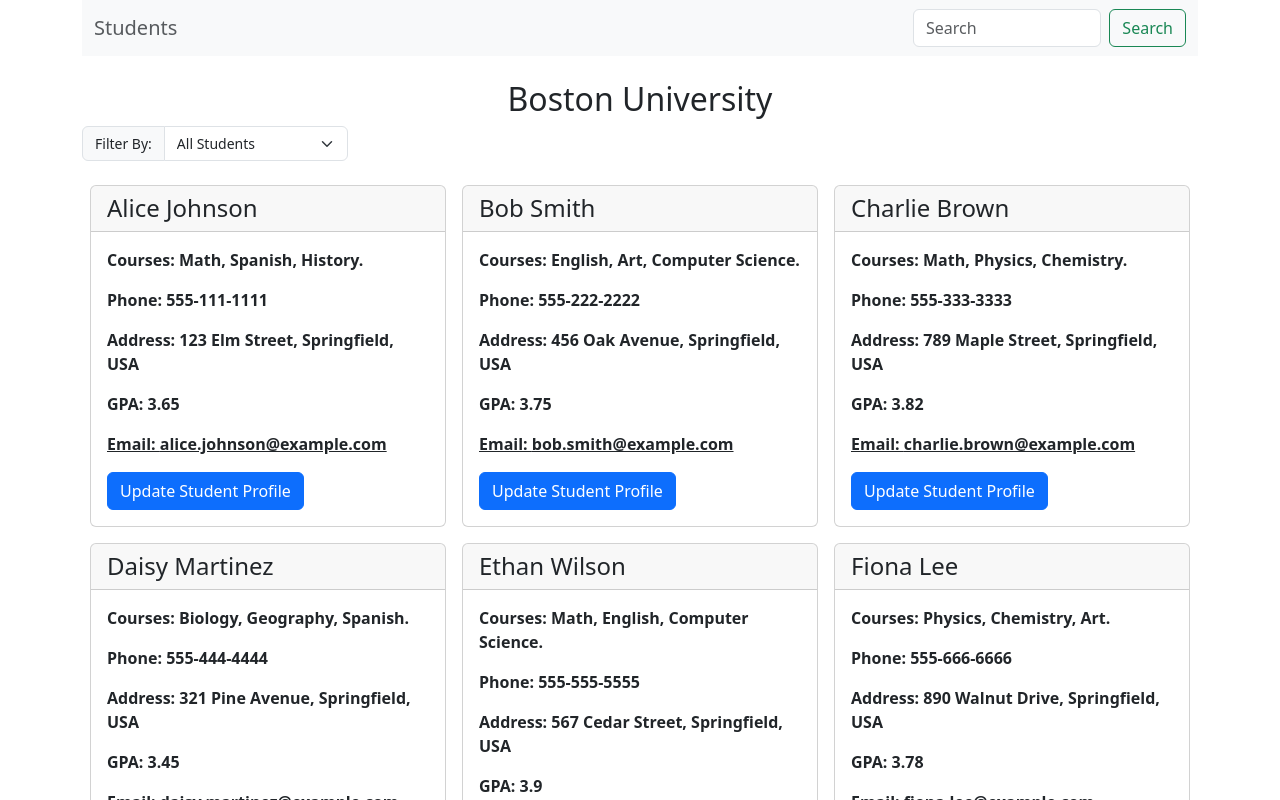
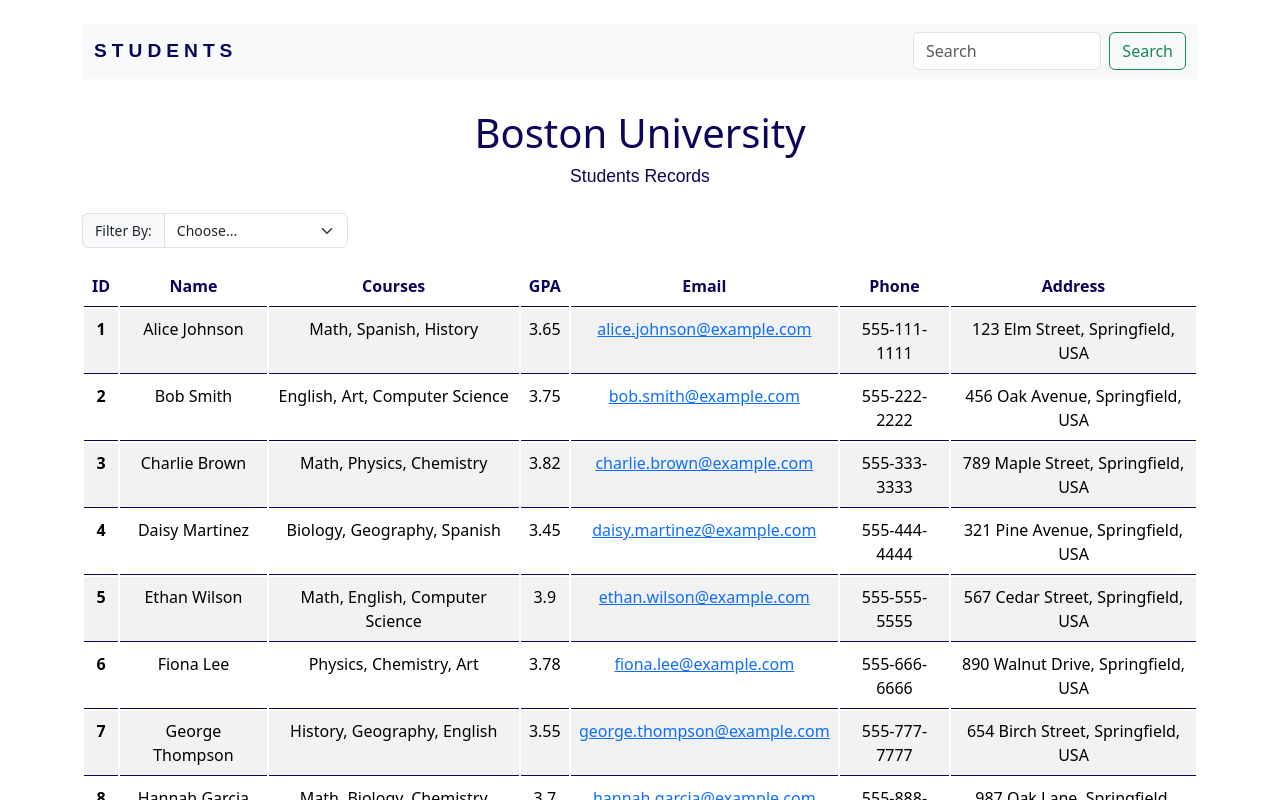
Before and after one commit to pramirez2328/node_programs, a React (Vite) app in the folder students-node-project/: page / in a window 1280 px wide. Shown: the top 800 px of the page. Built offline with nearby package versions, Linux system fonts and the light colour scheme.

Commit message:
split the components

```diff
--- a/students-node-project/src/App.css
+++ b/students-node-project/src/App.css
@@ -1,5 +1,28 @@
 :root {
-  --font-size-sm: 0.875rem;
+  --font-size-filter: 0.875rem;
+  --font-size-card: 0.775rem;
+  --font-color: rgb(11, 4, 90);
+  --font-family: fantasy;
+}
+
+a.title-nav {
+  font-size: 1.2rem;
+  color: var(--font-color);
+  text-transform: uppercase;
+  font-weight: bold;
+  letter-spacing: 5px;
+  font-family: var(--font-family);
+}
+
+.title {
+  font-size: 2.5rem;
+  color: var(--font-color);
+}
+
+.subtitle {
+  font-size: 1.1rem;
+  color: var(--font-color);
+  font-family: var(--font-family);
 }
 
 div.input-group {
@@ -8,5 +31,22 @@
 
 .input-group label,
 .input-group select {
-  font-size: var(--font-size-sm);
+  font-size: var(--font-size-filter);
 }
+
+#table-desktop table {
+  border-collapse: separate;
+  border-color: var(--font-color);
+}
+
+tr th.text-header {
+  color: var(--font-color);
+}
+
+table .table-header {
+  background-color: rgb(166, 242, 249) !important;
+}
+
+.card-body p {
+  font-size: var(--font-size-card);
+}
--- a/students-node-project/src/App.tsx
+++ b/students-node-project/src/App.tsx
@@ -7,7 +7,8 @@
   return (
     <div className='container'>
       <Nav />
-      <h2 className='text-center mt-4'>Boston University</h2>
+      <p className='text-center mt-4 mb-0 title'>Boston University</p>
+      <p className='text-center mb-4 mt-0 subtitle'>Students Records</p>
       <Students students={students} />
     </div>
   );
--- a/students-node-project/src/components/Nav.tsx
+++ b/students-node-project/src/components/Nav.tsx
@@ -1,10 +1,10 @@
 function Nav() {
   return (
-    <div>
+    <div className='mt-4'>
       <nav className='navbar bg-body-tertiary'>
-        <div className='container-fluid'>
-          <a className='navbar-brand text-muted'>Students</a>
-          <form className='d-flex col-8 col-md-5 col-xl-3' role='search'>
+        <div className='container-fluid flex-column flex-sm-row'>
+          <a className='navbar-brand title-nav '>Students</a>
+          <form className='d-flex  col-8 col-md-5 col-xl-3' role='search'>
             <input className='form-control me-2' type='search' placeholder='Search' aria-label='Search' />
             <button className='btn btn-outline-success' type='submit'>
               Search
--- a/students-node-project/src/components/students/Filter.tsx
+++ b/students-node-project/src/components/students/Filter.tsx
@@ -11,11 +11,12 @@
         <label className='input-group-text' htmlFor='inputGroupSelect01'>
           Filter By:
         </label>
-        <select className='form-select' id='inputGroupSelect01' onChange={handleFilter}>
-          <option defaultValue={'All Students'}>All Students</option>
+        <select className='form-select' id='inputGroupSelect01' onChange={handleFilter} value='Choose...'>
+          <option defaultValue={'Choose...'}>Choose...</option>
+          <option value='All Students'>All Students</option>
           <option value='Name'>Name</option>
           <option value='GPA'>GPA</option>
-          <optgroup label='Courses'>
+          <optgroup label='Courses:'>
             {courses.map((course, index) => (
               <option key={index} value={course}>
                 {course}
--- /dev/null
+++ b/students-node-project/src/components/students/ListDesktop.tsx
@@ -0,0 +1,64 @@
+interface Student {
+  id: number;
+  name: string;
+  courses: string[];
+  gpa: number;
+  email: string;
+  phone: string;
+  address: string;
+}
+
+function ListDesktop({ students }: { students: Student[] }) {
+  return (
+    <div id='table-desktop'>
+      <table className='table table-striped'>
+        <thead className='table-header'>
+          <tr className='text-center'>
+            <th className='text-header' scope='col'>
+              ID
+            </th>
+            <th className='text-header' scope='col'>
+              Name
+            </th>
+            <th className='text-header' scope='col'>
+              Courses
+            </th>
+            <th className='text-header' scope='col'>
+              GPA
+            </th>
+            <th className='text-header' scope='col'>
+              Email
+            </th>
+            <th className='text-header' scope='col'>
+              Phone
+            </th>
+            <th className='text-header' scope='col'>
+              Address
+            </th>
+          </tr>
+        </thead>
+        <tbody className='text-center'>
+          {students.map((student: Student) => {
+            return (
+              <tr key={student.id}>
+                <th scope='row'>{student.id}</th>
+                <td>{student.name}</td>
+                <td>
+                  {student.courses[0]}, {student.courses[1]}, {student.courses[2]}
+                </td>
+                <td>{student.gpa}</td>
+                <td>
+                  <a href={student.email}>{student.email}</a>
+                </td>
+                <td>{student.phone}</td>
+                <td>{student.address}</td>
+              </tr>
+            );
+          })}
+        </tbody>
+      </table>
+    </div>
+  );
+}
+
+export default ListDesktop;
--- a/students-node-project/src/components/students/List.tsx
+++ b/students-node-project/src/components/students/ListMobile.tsx
@@ -8,15 +8,15 @@
   address: string;
 }
 
-function List({ students }: { students: Student[] }) {
+function ListMobile({ students }: { students: Student[] }) {
   return (
     <div className='col-12 d-flex flex-wrap'>
       {students.map((student: Student) => {
         return (
-          <div className='col-12 col-md-6 col-xl-4 col-xxl-3 p-2' key={student.id}>
+          <div className='col-12 col-md-4 col-xl-3  p-2' key={student.id}>
             <div className='card h-100'>
-              <h4 className='card-header fw-lighter'>{student.name}</h4>
-              <div className='card-body'>
+              <h4 className='card-header fw-bold text-muted'>{student.name}</h4>
+              <div className='card-body pb-0'>
                 <p className='card-text fw-bolder'>
                   Courses: {student.courses[0]}, {student.courses[1]}, {student.courses[2]}.
                 </p>
@@ -29,7 +29,9 @@
                     Email: {student.email}
                   </a>
                 </p>
-                <button className='btn btn-primary'>Update Student Profile</button>
+              </div>
+              <div className='p-2'>
+                <button className='btn btn-info w-100'>Edit Profile</button>
               </div>
             </div>
           </div>
@@ -39,4 +41,4 @@
   );
 }
 
-export default List;
+export default ListMobile;
--- a/students-node-project/src/components/students/Students.tsx
+++ b/students-node-project/src/components/students/Students.tsx
@@ -1,6 +1,7 @@
-import { useState } from 'react';
+import { useState, useEffect } from 'react';
 import Filter from './Filter';
-import List from './List';
+import ListMobile from './ListMobile';
+import ListDesktop from './ListDesktop';
 
 interface Student {
   id: number;
@@ -27,9 +28,18 @@
 
 function Students({ students }: { students: Student[] }) {
   const [filterStudents, setStudents] = useState(students);
+  const [value, setValue] = useState('Choose...');
+  const [windowWidth, setWindowWidth] = useState(window.innerWidth);
+
+  useEffect(() => {
+    const handleResize = () => setWindowWidth(window.innerWidth);
+    window.addEventListener('resize', handleResize);
+    return () => window.removeEventListener('resize', handleResize);
+  }, []);
 
   const handleFilterBy = (e: React.ChangeEvent<HTMLSelectElement>) => {
     const filterBy = e.target.value;
+    setValue(filterBy);
     if (filterBy === 'All Students') {
       setStudents([...students]);
     } else if (filterBy === 'Name') {
@@ -42,10 +52,24 @@
     }
   };
 
+  let subtitle = '';
+  if (value === 'Choose...') {
+    subtitle = '';
+  } else if (value === 'All Students.') {
+    subtitle = `There are ${students.length} students.`;
+  } else if (value === 'Name') {
+    subtitle = 'Students sorted by name: A-Z.';
+  } else if (value === 'GPA') {
+    subtitle = 'Students sorted by GPA: High to Low.';
+  } else {
+    subtitle = `There are ${filterStudents.length} students filtered by ${value}.`;
+  }
+
   return (
     <div>
       <Filter handleFilter={handleFilterBy} courses={courses} />
-      <List students={filterStudents} />
+      <h6>{subtitle}</h6>
+      {windowWidth <= 1020 ? <ListMobile students={filterStudents} /> : <ListDesktop students={filterStudents} />}
     </div>
   );
 }
```
